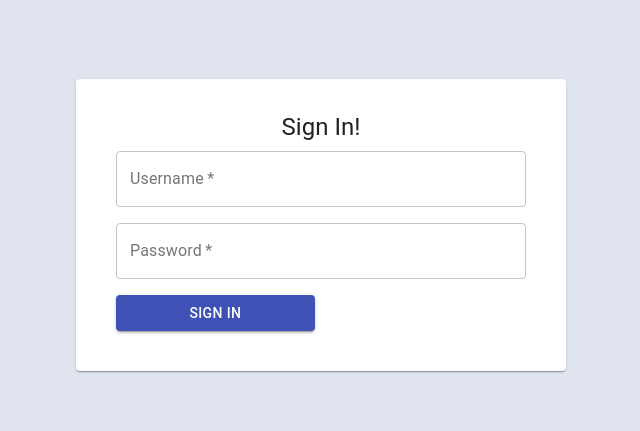
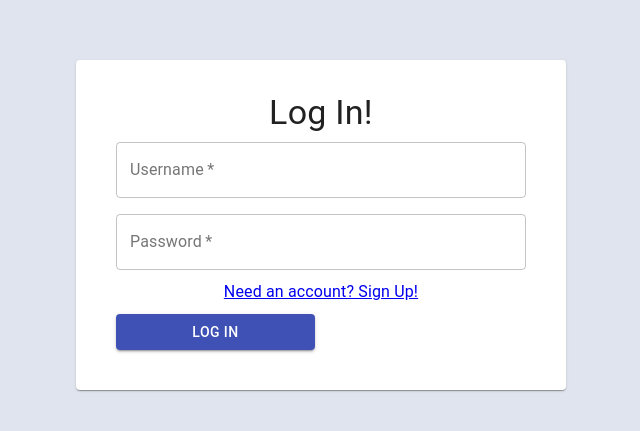
Before and after one commit to gragollier/EECS647-Project, a React (Create React App) app: page / in a window 1280 px wide. Shown: the part 175-606 px from the top of the page, without its empty margins (319-959 px from the left). Built offline with nearby package versions, Linux system fonts and the light colour scheme.

Commit message:
Add SignUp page and put username in local storage

```diff
--- a/src/routes/Hackit.tsx
+++ b/src/routes/Hackit.tsx
@@ -89,12 +89,14 @@ const HackitPage = () => {
 
   const handleCreatePost = () => {
     setIsDialogOpen(false);
+    const username = localStorage.getItem("username");
+
     const request = {
       method: 'POST',
       headers: {'Content-Type': 'application/json'},
       body: JSON.stringify({
         sub: slug,
-        creator: "grant",
+        creator: username,
         title: title,
         body: body
       }),
--- /dev/null
+++ b/src/routes/LogIn.tsx
@@ -0,0 +1,109 @@
+import React, { useState } from 'react';
+import { useHistory, Link } from 'react-router-dom';
+
+import { createStyles, makeStyles, Theme } from '@material-ui/core/styles';
+import Button from '@material-ui/core/Button';
+import Paper from '@material-ui/core/Paper';
+import TextField from '@material-ui/core/TextField';
+import Typography from '@material-ui/core/Typography';
+
+const api = 'https://1pyrtegry1.execute-api.us-east-1.amazonaws.com/prod';
+const path = '/signin'
+
+const useStyles = makeStyles((theme: Theme) =>
+  createStyles({
+    root: {
+      display: 'flex',
+      flexDirection: 'column',
+      padding: theme.spacing(4),
+    },
+    textField: {
+      margin: theme.spacing(1),
+      width: '25ch',
+    },
+    button: {
+      margin: theme.spacing(1),
+      width: '25ch',
+      textAlign: 'center',
+    },
+  }),
+);
+
+const LogIn = () => {
+  const history = useHistory();
+  const classes = useStyles();
+
+  const [username, setUsername] = useState('');
+  const [password, setPassword] = useState('');
+
+  const changeUsername = (event: any) => {
+    setUsername(event.target.value);
+  }
+
+  const changePassword = (event: any) => {
+    setPassword(event.target.value);
+  }
+
+  const handleClick = (event: any) => {
+    const request = {
+      method: 'POST',
+      headers: {'Content-Type': 'application/json'},
+      body: JSON.stringify({
+        username: username,
+        password: password,
+      }),
+    };
+
+    console.log(request);
+
+    fetch(api + path, request)
+      .then(response => response.json())
+      .then(data => {
+        if (data.signedIn) {
+          localStorage.setItem("username", username);
+          history.push('/home');
+        }
+      });
+  }
+
+  return (
+    <Paper className={classes.root}>
+      <Typography variant="h4">
+        Log In!
+      </Typography>
+      <TextField
+        variant="outlined"
+        label="Username"
+        required
+        value={username}
+        onChange={changeUsername}
+        className={classes.textField}
+        fullWidth
+      />
+      <TextField
+        variant="outlined"
+        label="Password"
+        required
+        value={password}
+        onChange={changePassword}
+        className={classes.textField}
+        fullWidth
+      />
+      <Link to='/signup'>
+        <Typography variant="subtitle1">
+          Need an account? Sign Up!
+        </Typography>
+      </Link>
+      <Button
+        variant="contained"
+        color="primary"
+        onClick={handleClick}
+        className={classes.button}
+      >
+        Log In
+      </Button>
+    </Paper>
+  )
+};
+
+export default LogIn;
--- a/src/routes/SignIn.tsx
+++ b/src/routes/SignUp.tsx
@@ -1,5 +1,5 @@
 import React, { useState } from 'react';
-import { useHistory } from 'react-router-dom';
+import { useHistory, Link } from 'react-router-dom';
 
 import { createStyles, makeStyles, Theme } from '@material-ui/core/styles';
 import Button from '@material-ui/core/Button';
@@ -8,7 +8,7 @@ import TextField from '@material-ui/core/TextField';
 import Typography from '@material-ui/core/Typography';
 
 const api = 'https://1pyrtegry1.execute-api.us-east-1.amazonaws.com/prod';
-const path = '/signin'
+const path = '/createuser'
 
 const useStyles = makeStyles((theme: Theme) =>
   createStyles({
@@ -29,12 +29,13 @@ const useStyles = makeStyles((theme: Theme) =>
   }),
 );
 
-const SignIn = () => {
+const SignUp = () => {
   const history = useHistory();
   const classes = useStyles();
 
   const [username, setUsername] = useState('');
   const [password, setPassword] = useState('');
+  const [bio, setBio] = useState('');
 
   const changeUsername = (event: any) => {
     setUsername(event.target.value);
@@ -44,6 +45,10 @@ const SignIn = () => {
     setPassword(event.target.value);
   }
 
+  const changeBio = (event: any) => {
+    setBio(event.target.value);
+  }
+
   const handleClick = (event: any) => {
     const request = {
       method: 'POST',
@@ -51,6 +56,7 @@ const SignIn = () => {
       body: JSON.stringify({
         username: username,
         password: password,
+        bio: bio,
       }),
     };
 
@@ -60,6 +66,7 @@ const SignIn = () => {
       .then(response => response.json())
       .then(data => {
         if (data.signedIn) {
+          localStorage.setItem("username", username);
           history.push('/home');
         }
       });
@@ -67,8 +74,8 @@ const SignIn = () => {
 
   return (
     <Paper className={classes.root}>
-      <Typography variant="h5">
-        Sign In!
+      <Typography variant="h4">
+        Sign Up!
       </Typography>
       <TextField
         variant="outlined"
@@ -88,16 +95,29 @@ const SignIn = () => {
         className={classes.textField}
         fullWidth
       />
+      <TextField
+        variant="outlined"
+        label="A Short Biography"
+        value={bio}
+        onChange={changeBio}
+        className={classes.textField}
+        fullWidth
+      />
+      <Link to='/'>
+        <Typography variant="subtitle1">
+          Already have an account? Log In!
+        </Typography>
+      </Link>
       <Button
         variant="contained"
         color="primary"
         onClick={handleClick}
         className={classes.button}
       >
-        Sign In
+        Sign Up
       </Button>
     </Paper>
   )
 };
 
-export default SignIn;
+export default SignUp;
--- a/src/routes/index.tsx
+++ b/src/routes/index.tsx
@@ -3,7 +3,8 @@ import { BrowserRouter as Router, Switch, Route } from 'react-router-dom';
 
 import Home from './Home';
 import NotFound from './NotFound';
-import SignIn from './SignIn';
+import LogIn from './LogIn';
+import SignUp from './SignUp';
 import HackitPage from './Hackit';
 
 const AppRouter = () => {
@@ -13,7 +14,12 @@ const AppRouter = () => {
         <Route
           exact
           path="/"
-          component={SignIn}
+          component={LogIn}
+        />
+        <Route
+          exact
+          path="/signup"
+          component={SignUp}
         />
         <Route
           exact
```
